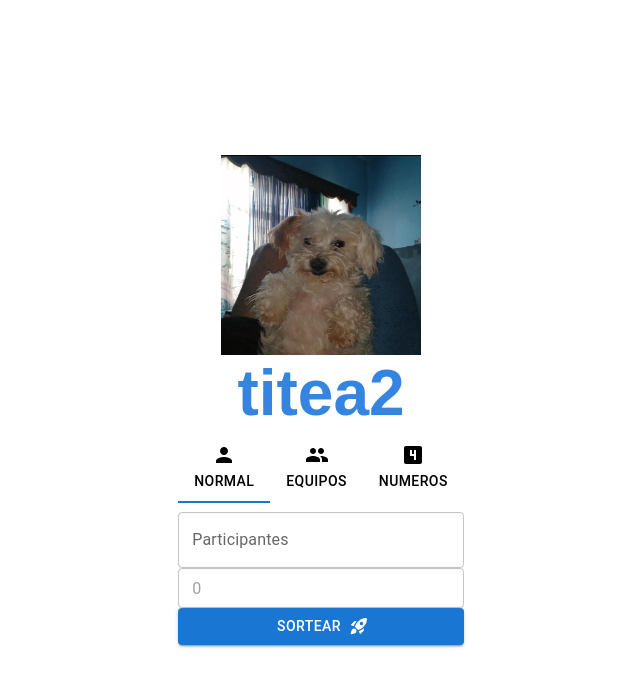
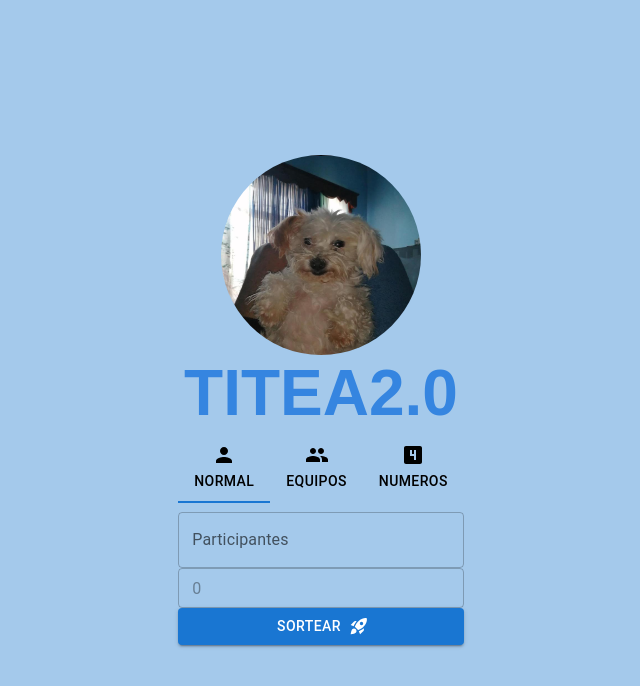
Before and after one commit to JuanDiazDev/random, a Next.js app: page / in a window 1280 px wide. Shown: the top 686 px of the page, without its empty margins (319-959 px from the left). Built offline with nearby package versions, Linux system fonts and the light colour scheme; a web font is replaced by a local one.

Commit message:
Add files via upload

```diff
--- a/pages/index.js
+++ b/pages/index.js
@@ -2,11 +2,13 @@ import Head from 'next/head'
 import Image from 'next/image'
 import Tita from './tita.jpeg'
 import Parts from './components/parts'
+import Box from '@mui/material/Box';
 import styles from '../styles/Home.module.css'
+
 
 export default function Home() {
   return (
-    <div className={styles.container}>
+    <Box sx={{backgroundColor: '#a4c9eb'}}>
       <Head>
         <title>Titea2</title>
         <meta name="description" content="Sorteos" />
@@ -14,15 +16,15 @@ export default function Home() {
       </Head>
 
       <main className={styles.main}>
-        <Image src={Tita} alt = "Tita" width={200} height={200}/>
+        <Image src={Tita} alt = "Tita" width={200} height={200} style = {{borderRadius: 100}} />
 
         <h2 className={styles.title}>
-          <a href = 'https://www.youtube.com/watch?v=9KmhitKJlrA' target="_blank" rel="noopener noreferrer" >titea2</a>
+          <a href = 'https://www.youtube.com/watch?v=9KmhitKJlrA' target="_blank" rel="noopener noreferrer" >TITEA2.0</a>
         </h2>
 
         <Parts></Parts>
 
       </main>
-    </div>
+      </Box>
   )
 }
```
